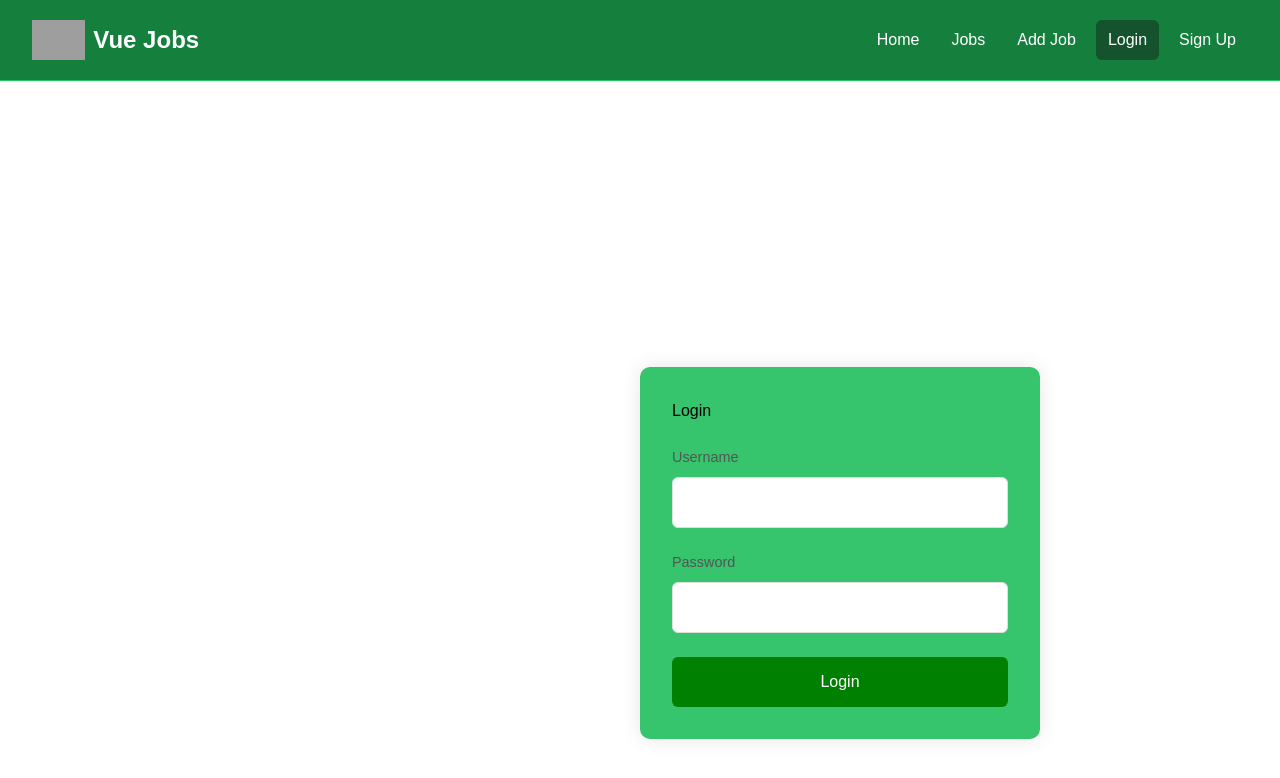
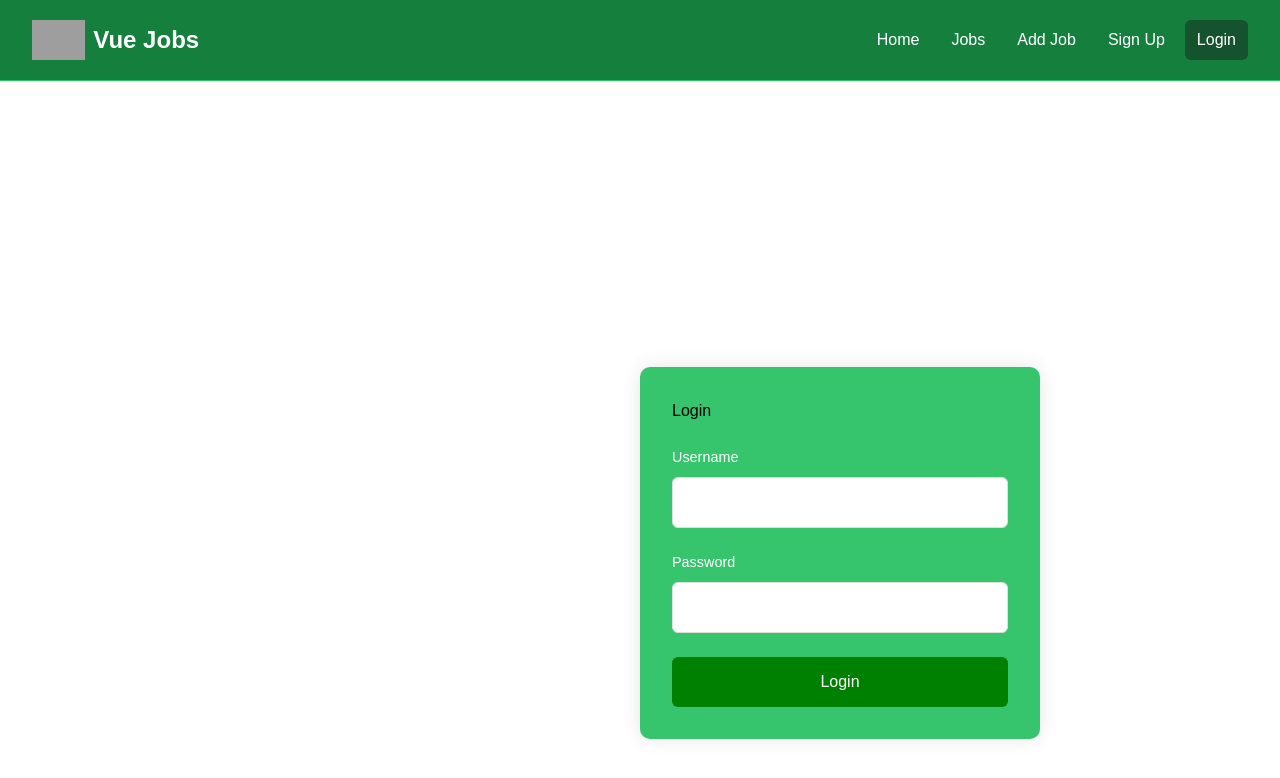
Before and after one commit to KHADGA-R/VueJobPortal, a Vue app: page /login in a window 1280 px wide. Shown: the top 778 px of the page. Built offline with nearby package versions, Linux system fonts and the light colour scheme; grey boxes are pictures that could not be loaded.

Commit message:
adding logout functionality

```diff
--- a/src/components/Login.vue
+++ b/src/components/Login.vue
@@ -103,7 +103,7 @@ const handleLogin = async () => {
   max-width: 400px;
   margin: 100px auto;
   top:50%;
-  left:35%;
+  left:50%;
   transform: translate(50%, 50%);
 
 }
@@ -136,7 +136,7 @@ const handleLogin = async () => {
 }
 
 label {
-  color: #555;
+  color: #ffffff;
   font-size: 0.9rem;
   font-weight: 500;
 }
--- a/src/components/Navbar.vue
+++ b/src/components/Navbar.vue
@@ -1,12 +1,33 @@
 <script setup>
 import logo from '@/assets/images/logo.png'
-import { RouterLink, useRoute } from 'vue-router';
+import { ref, onMounted } from 'vue';
+import { RouterLink, useRoute, useRouter} from 'vue-router';
 
+
+const router = useRouter();
+const isAuthenticated = ref(false);
 
 const isActiveLink = (routePath) => {
   const route = useRoute();
   return route.path === routePath;
 }
+
+onMounted (() => {
+  // Check authentication status when component mount
+  checkAuthStatus();
+});
+
+const checkAuthStatus = () => {
+  isAuthenticated.value = localStorage.getItem('isAuthenticated') == 'true';
+};
+
+const handleLogout = () => {
+  //Clear authentication data
+  localStorage.removeItem('isAuthenticated');
+  localStorage.removeItem('username');
+  isAuthenticated.value = false;
+  router.push('/login');
+};
 
 </script>
 
@@ -24,6 +45,8 @@ const isActiveLink = (routePath) => {
               <span class="hidden md:block text-white text-2xl font-bold ml-2"
                 >Vue Jobs</span>
             </RouterLink>
+
+            <!-- Navigation Links -->
             <div class="md:ml-auto">
               <div class="flex space-x-2">
                 <RouterLink
@@ -57,6 +80,18 @@ const isActiveLink = (routePath) => {
                   'rounded-md']"
                   >Add Job</RouterLink>
                   <RouterLink
+                  to="/register"
+                  :class="[isActiveLink('/register')
+                  ? 'bg-green-900'
+                  : 'hover:bg-grey-900 hover:text-white',
+                  'text-white',
+                  'px-3',
+                  'py-2',
+                  'rounded-md']"
+                  >Sign Up</RouterLink>
+
+                <template v-if="!isAuthenticated">
+                  <RouterLink
                   to="/login"
                   :class="[isActiveLink('/login')
                   ? 'bg-green-900'
@@ -66,16 +101,15 @@ const isActiveLink = (routePath) => {
                   'py-2',
                   'rounded-md']"
                   >Login</RouterLink>
-                  <RouterLink
-                  to="/register"
-                  :class="[isActiveLink('/register')
-                  ? 'bg-green-900'
-                  : 'hover:bg-grey-900 hover:text-white',
-                  'text-white',
-                  'px-3',
-                  'py-2',
-                  'rounded-md']"
-                  >Sign Up</RouterLink>
+                </template>
+                <template v-else>
+                  <a
+                  href="#"
+                  @click.prevent="handleLogout"
+                  class="text-white px-3 py-2 rounded-md hover:bg-grey-900"
+                  >Logout</a>
+
+                </template>
               </div>
             </div>
           </div>
```
